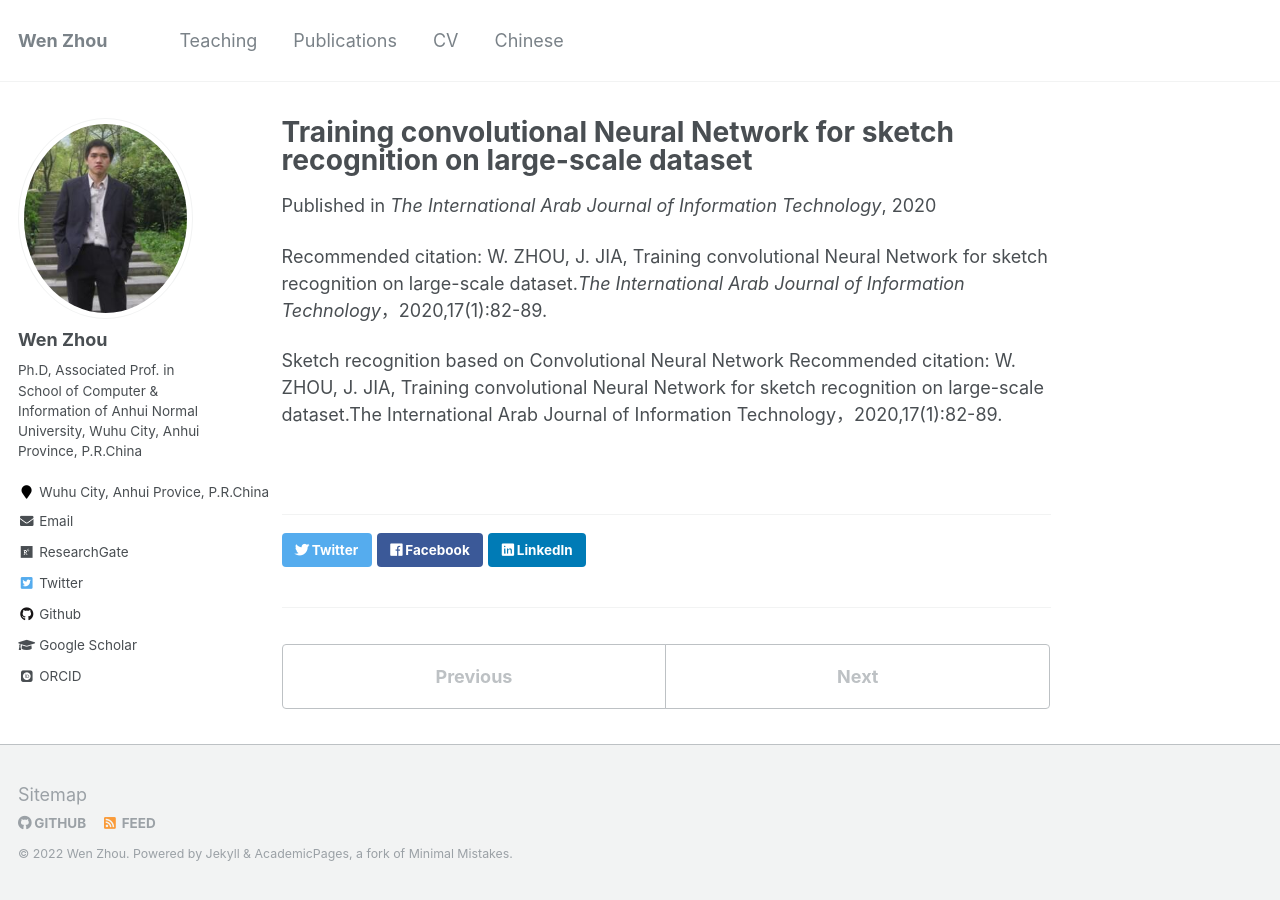
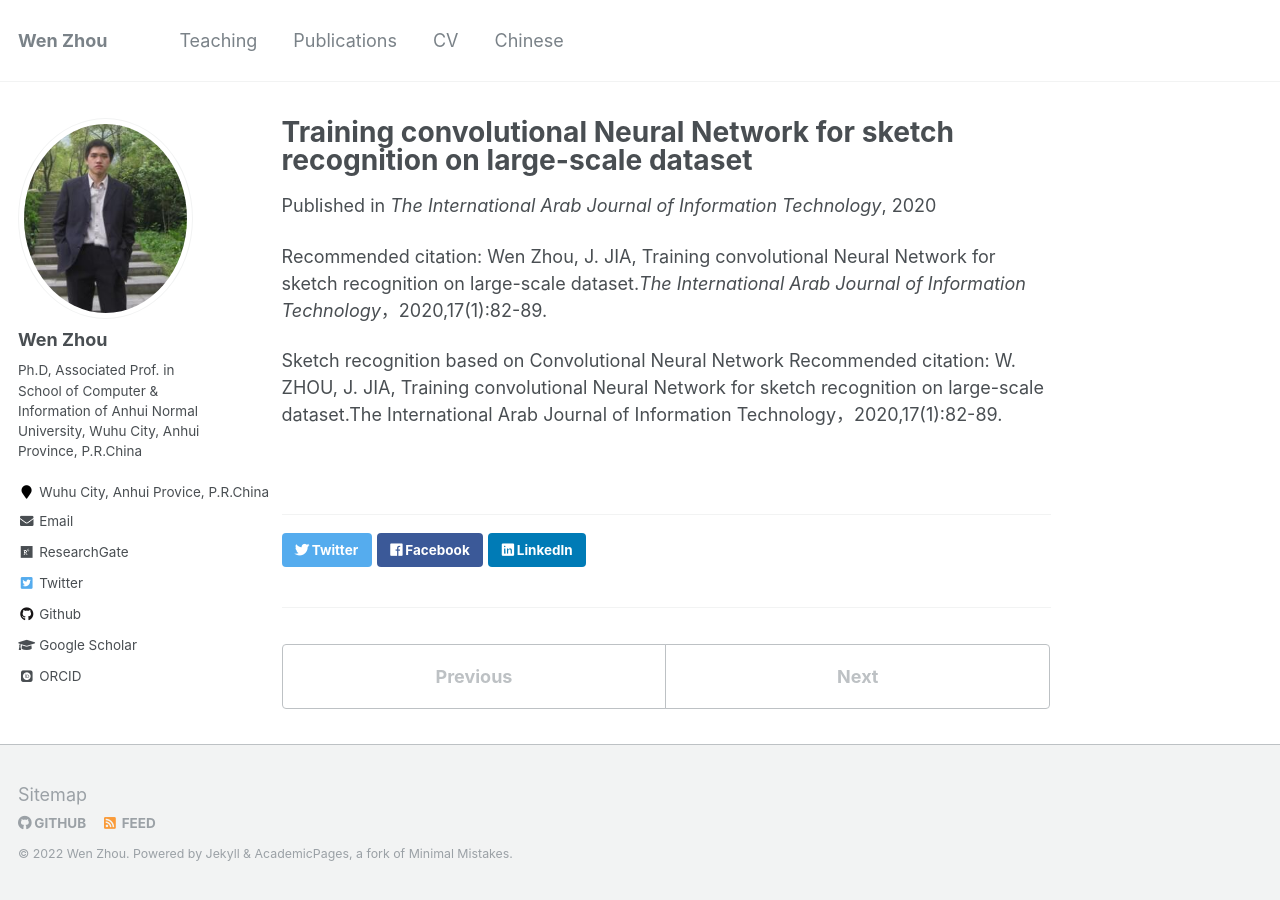
Before and after one commit to zhouwen327/zhouwen327.github.io, a Jekyll site: the page built from _publications/2020-01-01-IJAJIT-01.md, in a window 1280 px wide. Built offline with Jekyll 4.4.1, drawn with Linux system fonts in a browser that asks for light colours; some web fonts are replaced; some of the changed lines change nothing that is shown.

Commit message:
Update 2020-01-01-IJAJIT-01.md

```diff
--- a/_publications/2020-01-01-IJAJIT-01.md
+++ b/_publications/2020-01-01-IJAJIT-01.md
@@ -1,11 +1,12 @@
 ---
 title: "Training convolutional Neural Network for sketch recognition on large-scale dataset"
 collection: publications
-permalink: /publication/2019-12-01-ACCESS-01
+permalink: /publication/2020-01-01-IJAJIT-01
 excerpt: 'Sketch recognition based on Convolutional Neural Network.'
 date: 2020-01-01
 venue: 'The International Arab Journal of Information Technology'
-citation: ' W. ZHOU, J. JIA, Training convolutional Neural Network for sketch recognition on large-scale dataset.<i>The International Arab Journal of Information Technology</i>，2020,17(1):82-89.'
+citation: ' Wen Zhou, J. JIA, Training convolutional Neural Network for sketch recognition on large-scale dataset.<i>The International Arab Journal of Information Technology</i>，2020,17(1):82-89.'
 ---
+
 Sketch recognition based on Convolutional Neural Network
 Recommended citation: W. ZHOU, J. JIA, Training convolutional Neural Network for sketch recognition on large-scale dataset.The International Arab Journal of Information Technology，2020,17(1):82-89.
```
